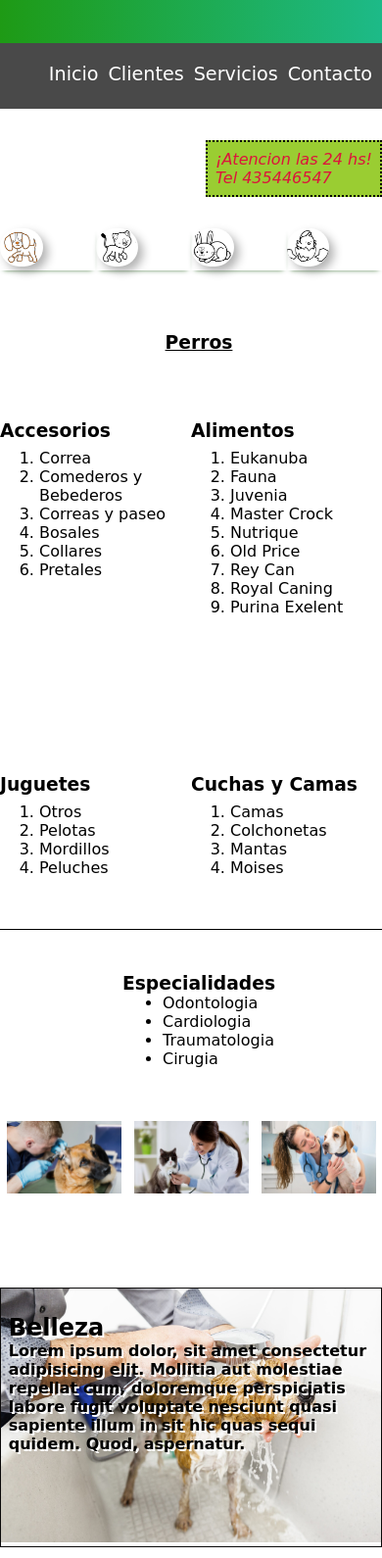
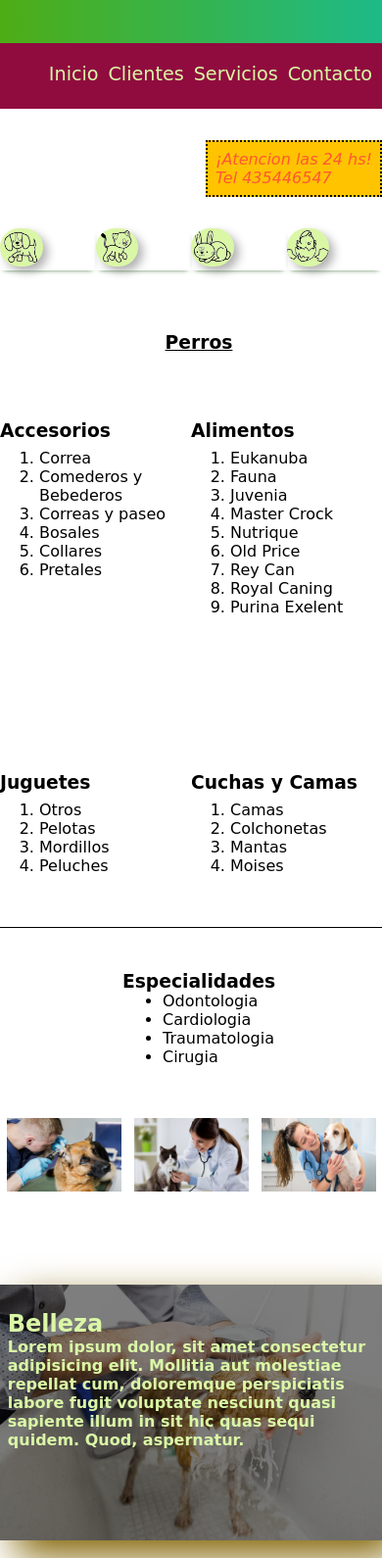
Before and after one commit to juanjo160475/veterinaria, a plain HTML site: page servicios.html in a window 390 px wide. Shown: the part 84-1674 px from the top of the page at 98% size. Drawn offline with nearby package versions, Linux system fonts and the light colour scheme.

Commit message:
paleta de colores

```diff
--- a/estilo.css
+++ b/estilo.css
@@ -7,10 +7,23 @@
 body {
   font-family: "Combo", cursive;
 }
-
+:root{
+  /* #4ead15
+#DAF7A6
+#FFC300
+#FF5733
+#C70039
+#900C3F */
+  --color1:rgb(78, 173, 21);
+  --color2:rgb(218, 247, 166);
+  --color3:rgb(255, 195, 0);
+  --color4:rgb(255, 87, 51);
+  --color5:rgb(199, 0, 57);
+  --color6:rgb(144, 12, 63);
+}
 header {
   font-size: 1em;
-  background-image: linear-gradient(90deg, rgb(30, 154, 21), rgb(29, 186, 136));
+  background-image: linear-gradient(90deg, var(--color1), rgb(29, 186, 136));
   height: 8em;
   padding-top: 30px;
   padding-bottom: 10px;
@@ -21,11 +34,13 @@ header {
 }
 
 nav {
-  background-color: rgb(73, 73, 73);
+  /* background-color: rgb(73, 73, 73); */
+  background-color: var(--color6);
   font-size: 1.2em;
   height: 3.5em;
   text-align: center;
   padding-top: 20px;
+  position: sticky;
   /* margin-top: 120px; */
   top: 0;
   width: 100%;
@@ -47,20 +62,21 @@ main {
 }
 /* todos los "a" que esten dentro del nav */
 nav a {
-  color: white;
+  color: var(--color2);
   text-decoration: none;
   display: block;
 }
 nav a:hover {
-  background-color: black;
+  background-color: var(--color5);
+  border-radius:30px;
 }
 nav a:active {
-  background-color: chartreuse;
+  background-color: var(--color4);
 }
 
 footer {
-  /* background-image: linear-gradient(90deg, rgb(30, 154, 21), rgb(29, 186, 136));*/
-  background-image: linear-gradient(to right, #43e97b 0%, #38f9d7 100%);
+  background-image: linear-gradient(90deg, var(--color1), rgb(29, 186, 136));
+  /* background-image: linear-gradient(to right, var (--color1) 0%, #38f9d7 100%); */
   height: 8em;
   width: 100%;
   bottom: 0px;
--- a/estilos/sevicios.css
+++ b/estilos/sevicios.css
@@ -27,8 +27,8 @@
 }
 .grid-aviso > .aviso {
   display: inline-block;
-  color: crimson;
-  background-color: yellowgreen;
+  color: var(--color4);
+  background-color: var(--color3);
   border: 2px dotted black;
   padding: .5em;
 }
@@ -41,13 +41,14 @@
   align-self: start;
   justify-self: center;
 
+
 }
 .grid-animales img{
   width: 45%;
   height: 50%;
   box-shadow: 5px 5px 10px rgba(0, 0,0, 0.3);
   border-radius: 120px;
-
+  background-color: var(--color2);
 }
 
 .perro {
@@ -116,24 +117,28 @@
 .grid-belleza {
   grid-column: 4/10;
   grid-row: 11/16;
-  border: 1px solid rgb(10, 9, 9);
+
 }
 .img-belleza {
   width: 100%;
   position: relative;
+  z-index: -1;
 }
+
 .belleza-texto{
   position: absolute;
+  font-weight: bold;
   width: 50%;
-  left: 30%;
-  bottom: 30%;
+  left: 5%;
+  bottom: 5%;
+  color:var(--color2);
+  /* text-shadow: 2px 2px black;  */
 
 }
-.belleza-texto h1, .belleza-texto p{
-  text-shadow: 2px 2px white;
-}
+
 .img-belleza img {
   width: 100%;
+  filter: drop-shadow(16px 16px 20px var(--color3))  brightness(0.5);
 }
 
 
@@ -224,24 +229,23 @@
 .grid-belleza {
   grid-column: 1/13;
   grid-row: 14/17;
-  border: 1px solid rgb(10, 9, 9);
+
 }
 .img-belleza {
   width: 100%;
-  position: relative;
+   position: relative;
+
 }
 .belleza-texto{
   font-size: 1em;
-  font-weight: bold;
+  /* font-weight: bold; */
   position: absolute;
   width: 100%;
   left: 2%;
   top: 10%;
 
 }
-.belleza-texto h1, .belleza-texto p{
-  text-shadow: 2px 2px white;
-}
+
 .img-belleza img {
   width: 100%;
 
--- a/servicios.html
+++ b/servicios.html
@@ -41,7 +41,7 @@
                 </section>
             </div>
             <div class="grid-animales perro">
-                <a href="#!"><img src="imagenes/perroColor.png" alt=""></a>
+                <a href="#!"><img src="imagenes/perro.png" alt=""></a>
             </div>
             <div class="grid-animales gato">
                 <a href="#!"><img src="imagenes/gato.png" alt=""></a>
@@ -121,7 +121,6 @@
             </div>
             <div class="grid-belleza img-belleza">
                 <img src="imagenes/baño.jpg" alt="">
-
                 <section class="belleza-texto">
                     <h1>
                         Belleza
```
Also changed, not shown: clientes.html (+20 -4 lines).
